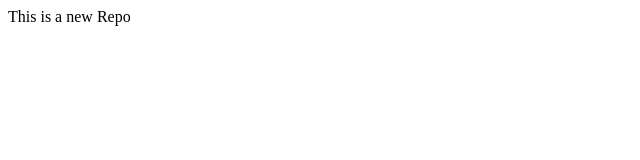
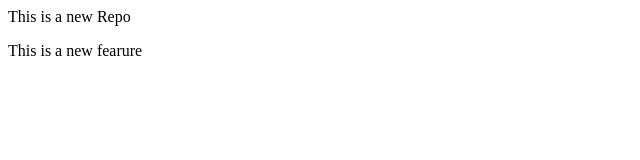
Before and after one commit to nishaak833/LocalRepo, a plain HTML site: page index.html in a window 1280 px wide. Shown: the whole page, without its empty margins (0-640 px from the left). Drawn offline with Linux system fonts and the light colour scheme.

Commit message:
Add new feature

```diff
--- a/index.html
+++ b/index.html
@@ -1 +1,2 @@
 <p>This is a new Repo</p>
+<P>This is a new fearure</P>
```
